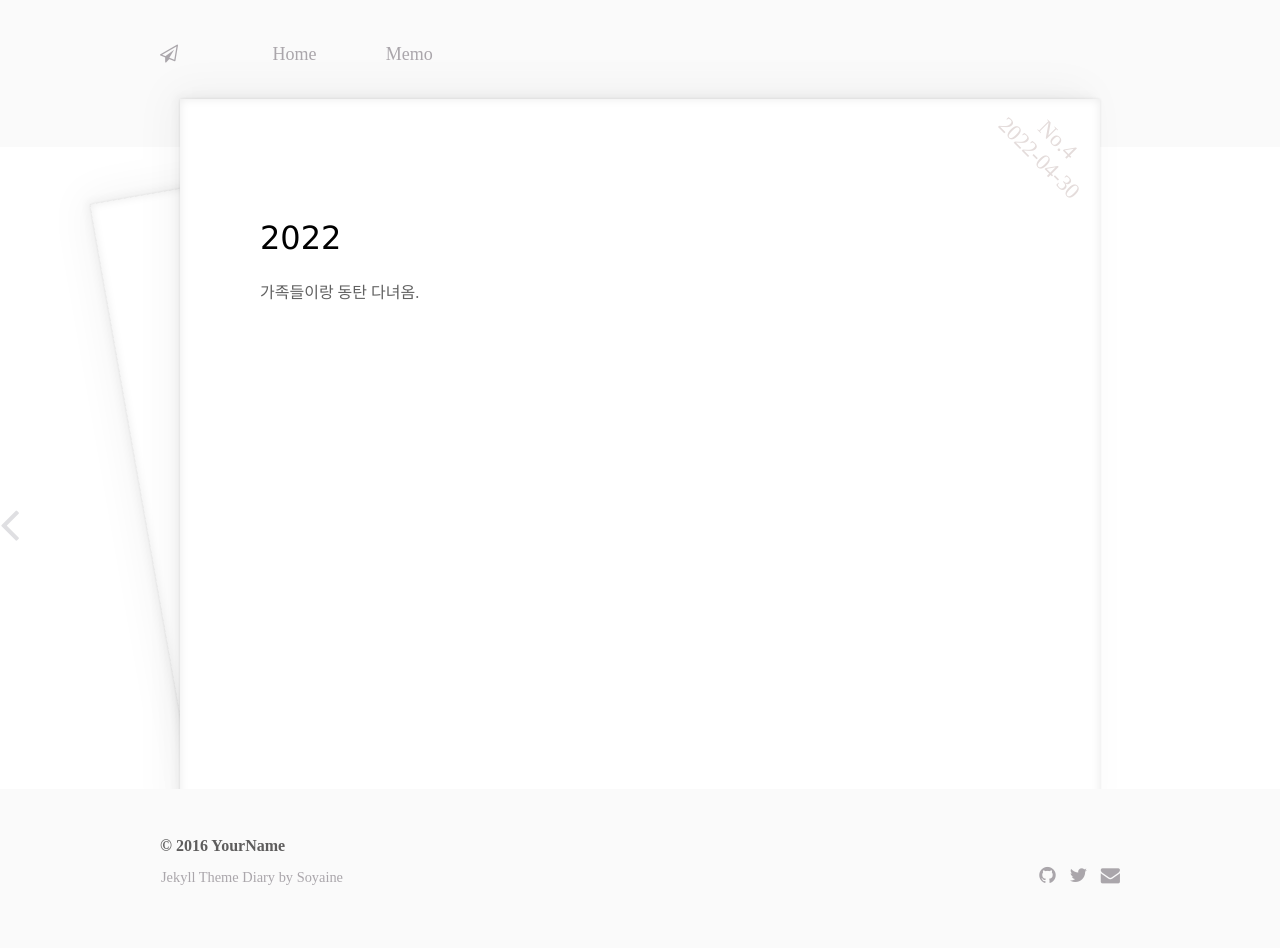
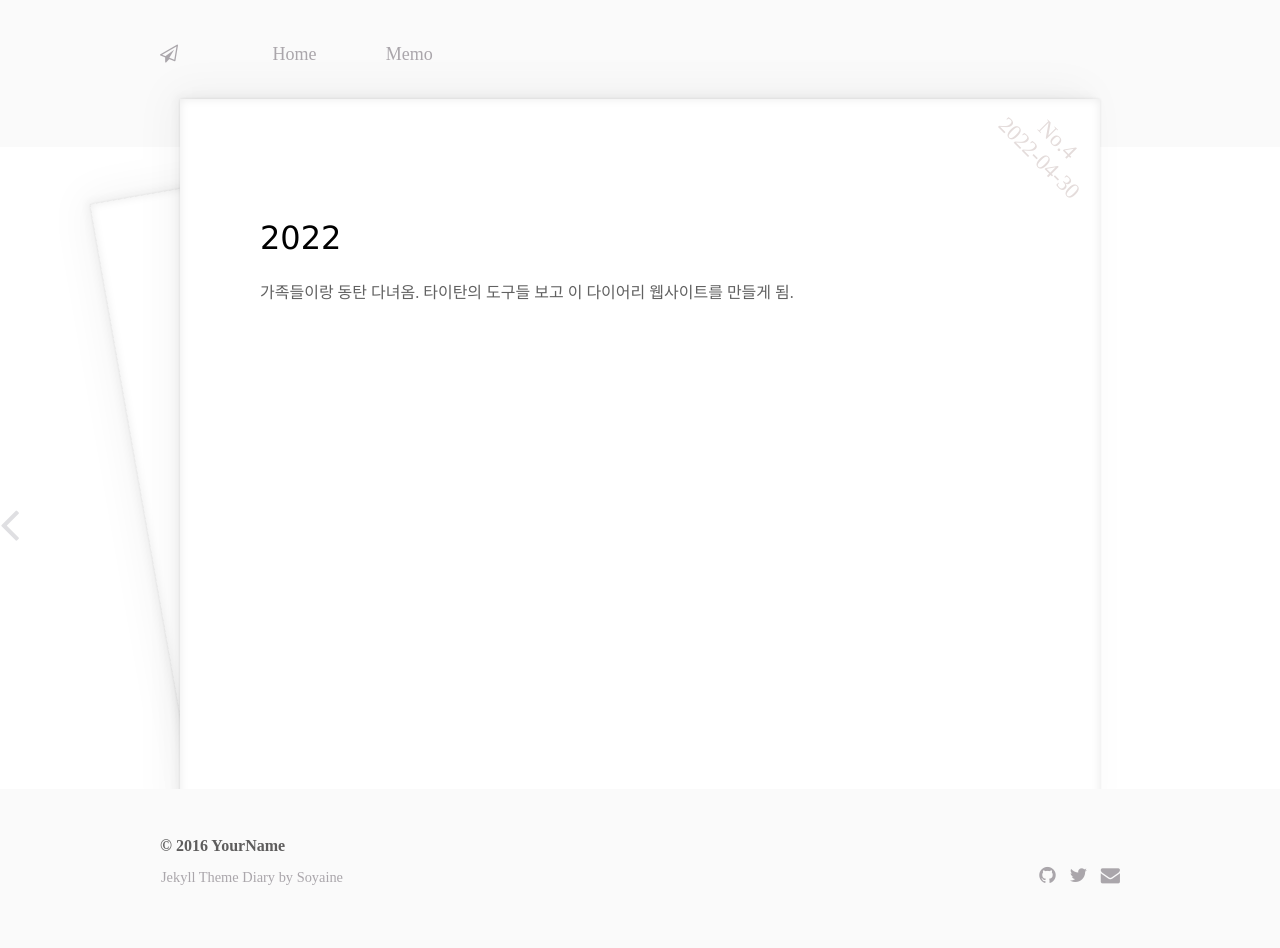
Before and after one commit to jinhong-park/journal, a Jekyll site: the page built from _posts/4_Apr/2022-04-30-start.md, in a window 1280 px wide. Built offline with Jekyll 4.4.1, drawn with Linux system fonts in a browser that asks for light colours.

Commit message:
“update”

```diff
--- a/_posts/4_Apr/2022-04-30-start.md
+++ b/_posts/4_Apr/2022-04-30-start.md
@@ -9,3 +9,4 @@ excerpt: ""
 # 2022
 
 가족들이랑 동탄 다녀옴.
+타이탄의 도구들 보고 이 다이어리 웹사이트를 만들게 됨.
```
